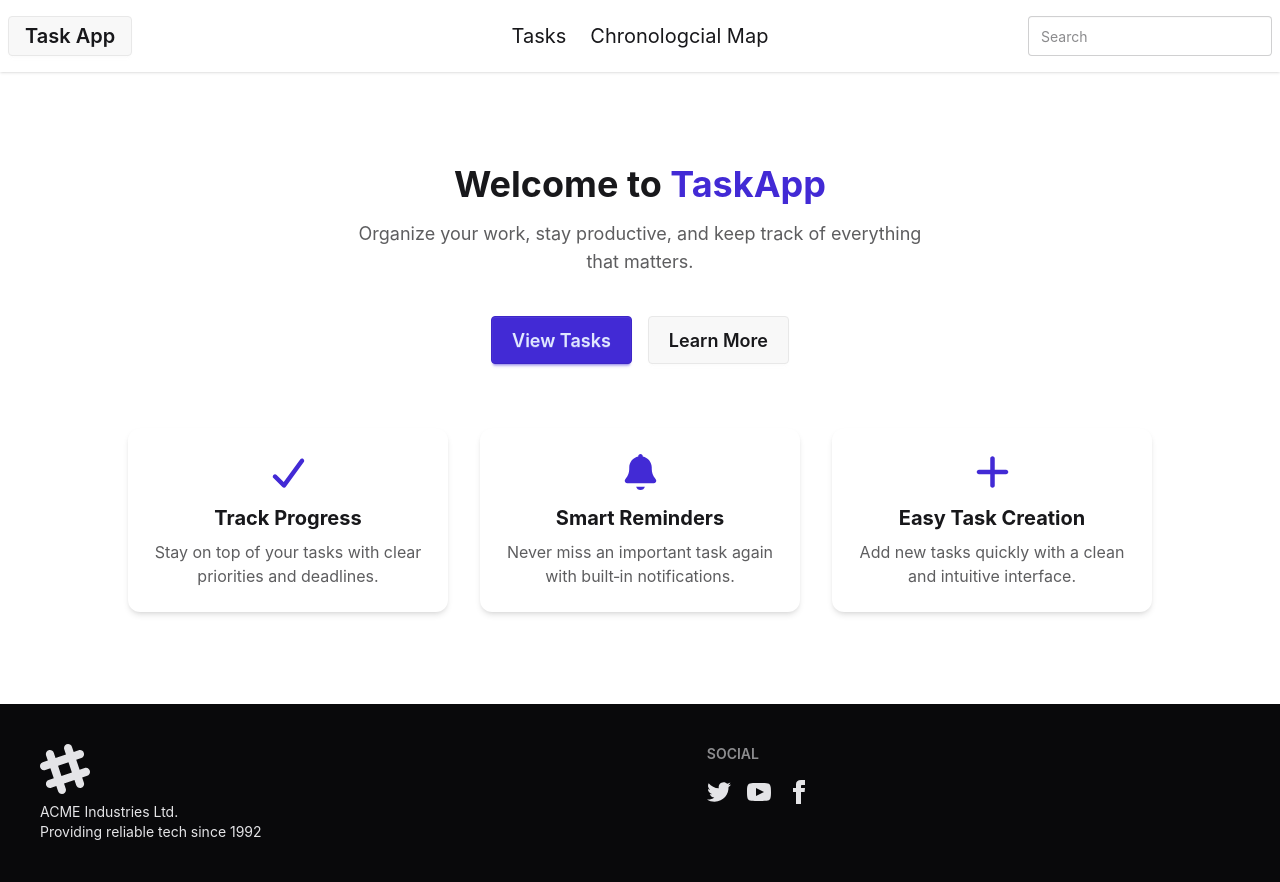
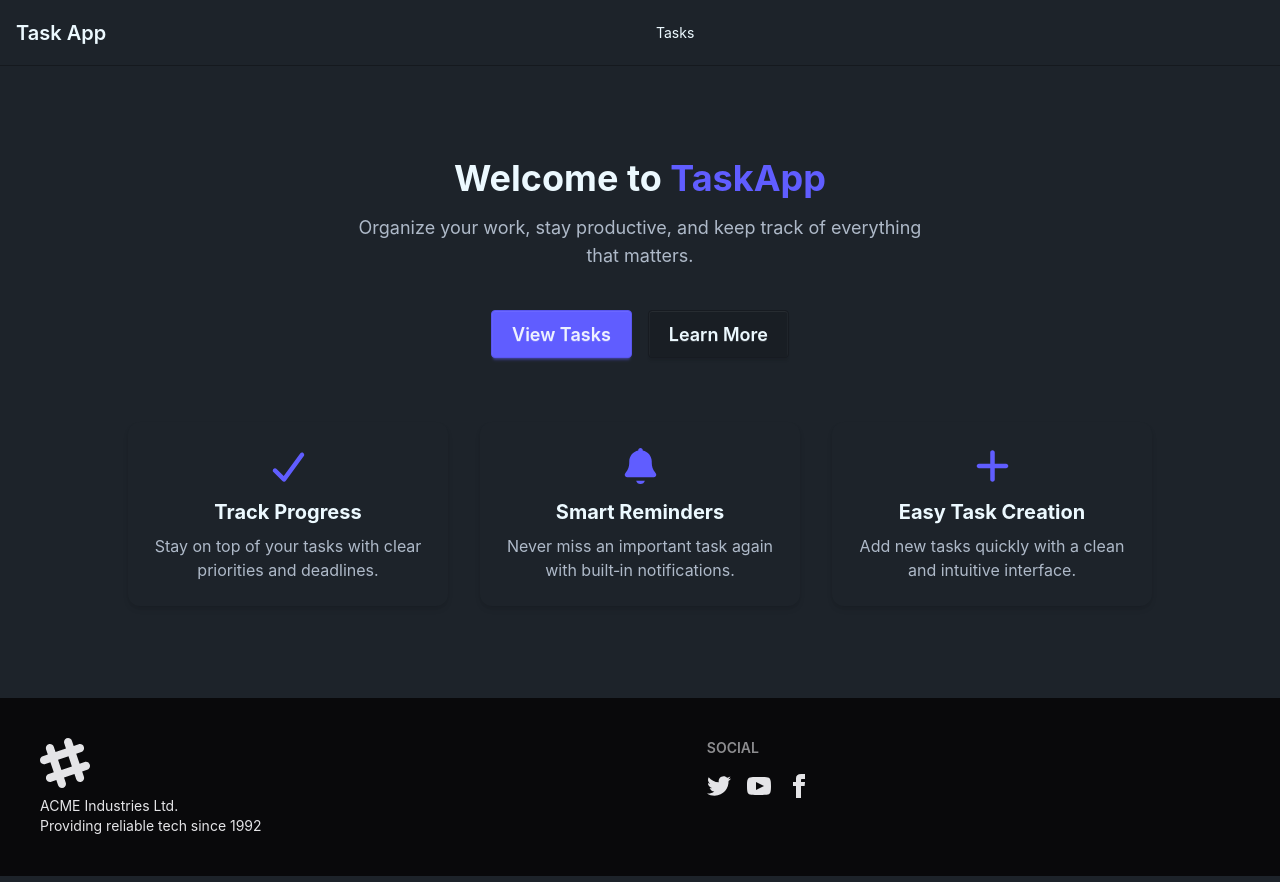
Before and after one commit to vixello/Java-Task-App-Frontend, an Angular app: page / in a window 1280 px wide. Built offline with nearby package versions, Linux system fonts and the light colour scheme.

Commit message:
Changed navbar ui

```diff
--- a/src/app/layout/navbar/navbar.html
+++ b/src/app/layout/navbar/navbar.html
@@ -1,16 +1,16 @@
-<div class="navbar bg-base-100 shadow-sm">
+<div class="navbar min-h-14 border-b border-base-300 bg-base-100 px-4">
   <div class="navbar-start">
-    <a routerLink="" class="btn btn-ghost text-xl">Task App</a>
+    <a routerLink="" class="text-xl font-semibold bg-transparent px-0 py-0 no-underline hover:no-underline"> Task App
+    </a>
   </div>
 
   <div class="navbar-center">
-    <ul class="menu menu-horizontal px-1 text-xl">
-      <li><a routerLink="/tasks">Tasks</a></li>
-      <li><a>Chronologcial Map</a></li>
+    <ul class="menu menu-horizontal gap-1 px-1">
+      <li>
+        <a routerLink="/tasks">Tasks</a>
+      </li>
+
     </ul>
   </div>
 
-  <div class="navbar-end flex gap-2">
-    <input type="text" placeholder="Search" class="input input-bordered w-24 md:w-auto" />
-  </div>
 </div>
--- a/src/app/layout/task-create/task-create.html
+++ b/src/app/layout/task-create/task-create.html
@@ -1,7 +1,12 @@
 <!-- Button to open modal -->
 <!-- <button class="btn btn-primary" (click)="open()">Create Task</button> -->
-<button (click)="open()" class="btn btn-circle btn-primary hover:scale-105 transition">
-  <fa-icon [icon]="['fas', 'plus']" class="text-xl"></fa-icon>
+<button
+  type="button"
+  (click)="open()"
+  class="btn btn-neutral btn-circle transition-transform hover:scale-105"
+  aria-label="Create task"
+>
+  <fa-icon [icon]="['fas', 'plus']"></fa-icon>
 </button>
 
 <!-- Modal -->
--- a/src/app/layout/task-item/task-item.html
+++ b/src/app/layout/task-item/task-item.html
@@ -1,14 +1,27 @@
-<article
-  class="group rounded-xl border border-base-300/70 bg-base-100 px-4 py-4 transition-colors hover:border-base-300 hover:bg-base-200/30"
->
+<!--
+ | Klasa                   | Technologia        | Co robi                                               | Efekt                                 |
+| ----------------------- | ------------------ | ----------------------------------------------------- | ------------------------------------- |
+| `group`                 | Tailwind           | Tworzy grupę dla elementów wewnątrz                   | Pozwala używać np. `group-hover:*`    |
+| `rounded-xl`            | Tailwind           | Zaokrągla rogi                                        | Duże, ale nadal subtelne zaokrąglenie |
+| `border`                | Tailwind           | Dodaje obramowanie `1px`                              | Delikatna ramka wokół taska           |
+| `border-base-300/70`    | DaisyUI + Tailwind | Ustawia kolor bordera na `base-300` z 70% opacity     | Subtelna ramka                        |
+| `bg-base-100`           | DaisyUI            | Ustawia kolor tła `base-100`                          | Standardowe tło komponentu            |
+| `px-4`                  | Tailwind           | Padding poziomy                                       | `padding-left/right: 1rem`            |
+| `py-4`                  | Tailwind           | Padding pionowy                                       | `padding-top/bottom: 1rem`            |
+| `transition-colors`     | Tailwind           | Animuje zmiany kolorów                                | Hover nie zmienia się nagle           |
+| `hover:border-base-300` | DaisyUI + Tailwind | Po najechaniu zmienia border na `base-300`            | Border staje się bardziej widoczny    |
+| `hover:bg-base-200/30`  | DaisyUI + Tailwind | Po najechaniu zmienia tło na `base-200` z 30% opacity | Bardzo delikatny efekt hover          |
+ -->
+
+<article class="group rounded-xl border border-base-300 bg-base-200 px-4 py-4
+         transition-colors
+         hover:border-base-content/20
+         hover:bg-base-200/80">
   <div class="flex items-start gap-4">
 
     <!-- priority -->
     <div class="mt-1 shrink-0">
-      <fa-icon
-        [icon]="priorityIcon"
-        [ngClass]="priorityColor"
-        class="text-sm">
+      <fa-icon [icon]="priorityIcon" [ngClass]="priorityColor" class="text-sm">
       </fa-icon>
     </div>
 
@@ -24,25 +37,14 @@
           </h3>
         </div>
 
-        <div
-          class="flex shrink-0 items-center gap-1 opacity-0 transition-opacity group-hover:opacity-100"
-        >
+        <div class="flex shrink-0 items-center gap-1 opacity-0 transition-opacity group-hover:opacity-100">
 
-          <button
-            type="button"
-            (click)="editTask()"
-            class="btn btn-ghost btn-square btn-xs"
-            aria-label="Edit task"
-          >
+          <button type="button" (click)="editTask()" class="btn btn-ghost btn-square btn-xs" aria-label="Edit task">
             <fa-icon [icon]="['fas', 'pen']"></fa-icon>
           </button>
 
-          <button
-            type="button"
-            (click)="deleteTask()"
-            class="btn btn-ghost btn-square btn-xs text-error"
-            aria-label="Delete task"
-          >
+          <button type="button" (click)="deleteTask()" class="btn btn-ghost btn-square btn-xs text-error"
+            aria-label="Delete task">
             <fa-icon [icon]="['fas', 'trash']"></fa-icon>
           </button>
 
@@ -51,28 +53,20 @@
 
       <!-- description -->
       @if (task.description) {
-        <p class="mt-1.5 line-clamp-2 text-sm leading-5 text-base-content/60">
-          {{ task.description }}
-        </p>
+      <p class="mt-1.5 line-clamp-2 text-sm leading-5 text-base-content/60">
+        {{ task.description }}
+      </p>
       }
 
       <!-- bottom row -->
       <div class="mt-3 flex items-center justify-between">
 
-        <span
-          class="text-[11px] font-medium uppercase tracking-wide text-base-content/40"
-        >
+        <span class="text-[11px] font-medium uppercase tracking-wide text-base-content/40">
           {{ task.priority }}
         </span>
 
-        <button
-          type="button"
-          class="btn btn-ghost btn-circle btn-sm text-success"
-          aria-label="Mark as finished"
-        >
-          <fa-icon
-            [icon]="['fas', 'check']"
-            class="text-sm">
+        <button type="button" class="btn btn-ghost btn-circle btn-sm text-success" aria-label="Mark as finished">
+          <fa-icon [icon]="['fas', 'check']" class="text-sm">
           </fa-icon>
         </button>
 
--- a/src/index.html
+++ b/src/index.html
@@ -1,5 +1,5 @@
 <!doctype html>
-<html lang="en" data-theme="light">
+<html lang="en" data-theme="dark">
 <head>
   <meta charset="utf-8">
   <title>TaskFrontend</title>
--- a/src/tailwind.css
+++ b/src/tailwind.css
@@ -1,4 +1,4 @@
 /* src/tailwind.css */
 @import "tailwindcss";
 @plugin "daisyui" {
-   themes: light --default, synthwave --prefersdark;}
+   themes: dark --default}
```
